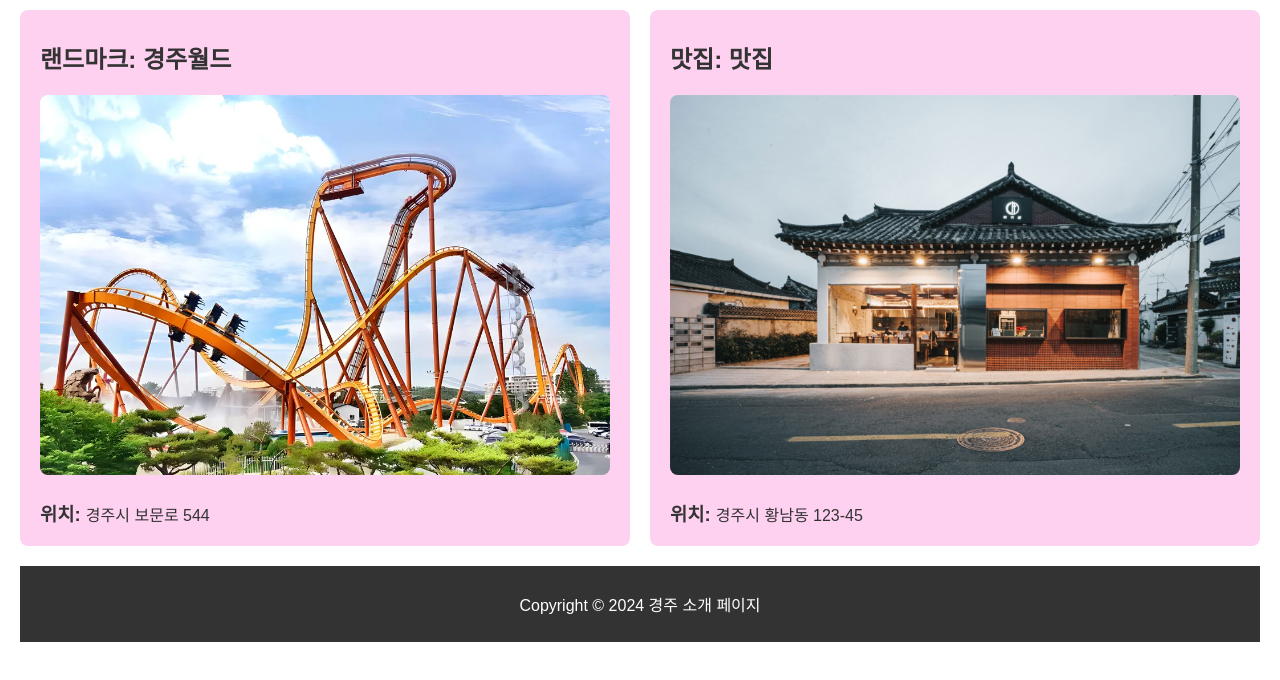
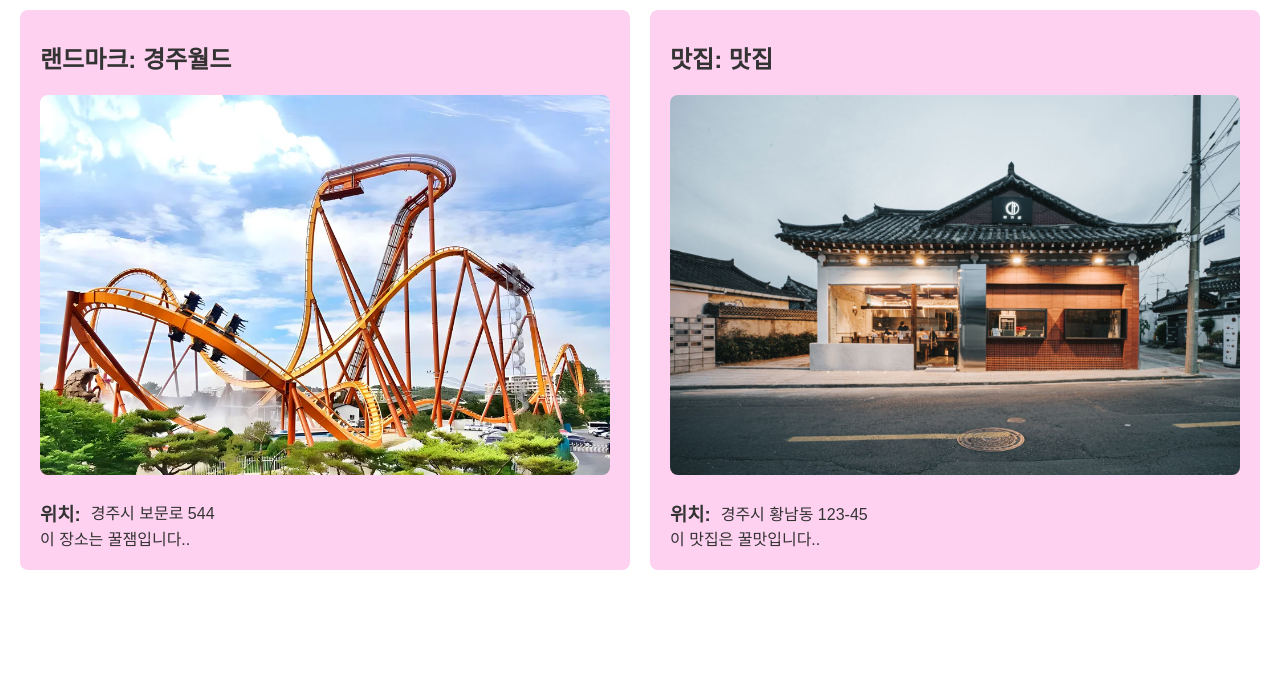
Before and after one commit to seon-creator/seon-creator.github.io, a plain HTML site: page Gyeongju.html in a window 1280 px wide. Shown: the part 116-796 px from the top of the page. Drawn offline with Linux system fonts and the light colour scheme.

Commit message:
Gyeongju/추가작성/x 버튼제거
* first commit

* Gyeongju.html/첫생성

* Gyeongju/디테일추가

---------

Co-authored-by: Your Name <you@example.com>

```diff
--- a/Gyeongju.html
+++ b/Gyeongju.html
@@ -45,9 +45,18 @@
         }
         .location {
             margin-top: 10px;
+            display: flex;
+            flex-direction: column;
         }
-        .location h3, .location p {
-            display: inline;
+        .location .location-info {
+            display: flex;
+            align-items: center;
+        }
+        .location h3 {
+            margin: 0;
+            margin-right: 10px; /* h3와 p 간의 간격 */
+        }
+        .location p {
             margin: 0;
         }
         .landmark-image {
@@ -77,8 +86,11 @@
         <h2>랜드마크: 경주월드</h2>
         <img src="img/GJ2.jpg" alt="경주월드" class="landmark-image">
         <div class="location">
-            <h3>위치: </h3>
-            <p>경주시 보문로 544</p>
+            <div class="location-info">
+                <h3>위치:</h3>
+                <p>경주시 보문로 544</p>
+            </div>
+            <p>이 장소는 꿀잼입니다..</p>
         </div>
     </section>
 
@@ -86,15 +98,15 @@
         <h2>맛집: 맛집</h2>
         <img src="img/GJ3.jpg" alt="맛집" class="landmark-image">
         <div class="location">
-            <h3>위치: </h3>
-            <p>경주시 황남동 123-45</p>
+            <div class="location-info">
+                <h3>위치:</h3>
+                <p>경주시 황남동 123-45</p>
+            </div>
+            <p>이 맛집은 꿀맛입니다..</p>
         </div>
     </section>
 </div>
 
-<footer>
-    <p>Copyright © 2024 경주 소개 페이지</p>
-</footer>
 
 </body>
 </html>
```
Also changed, not shown: 1 other file.
